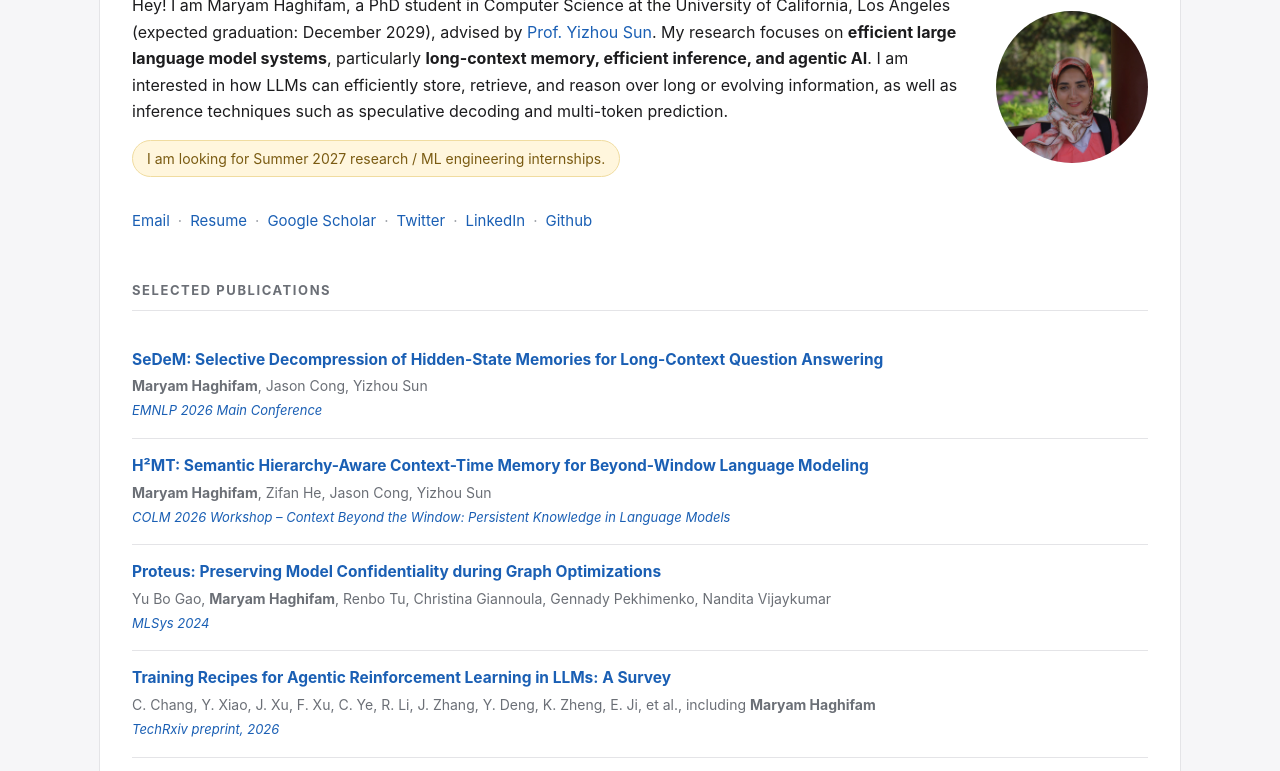
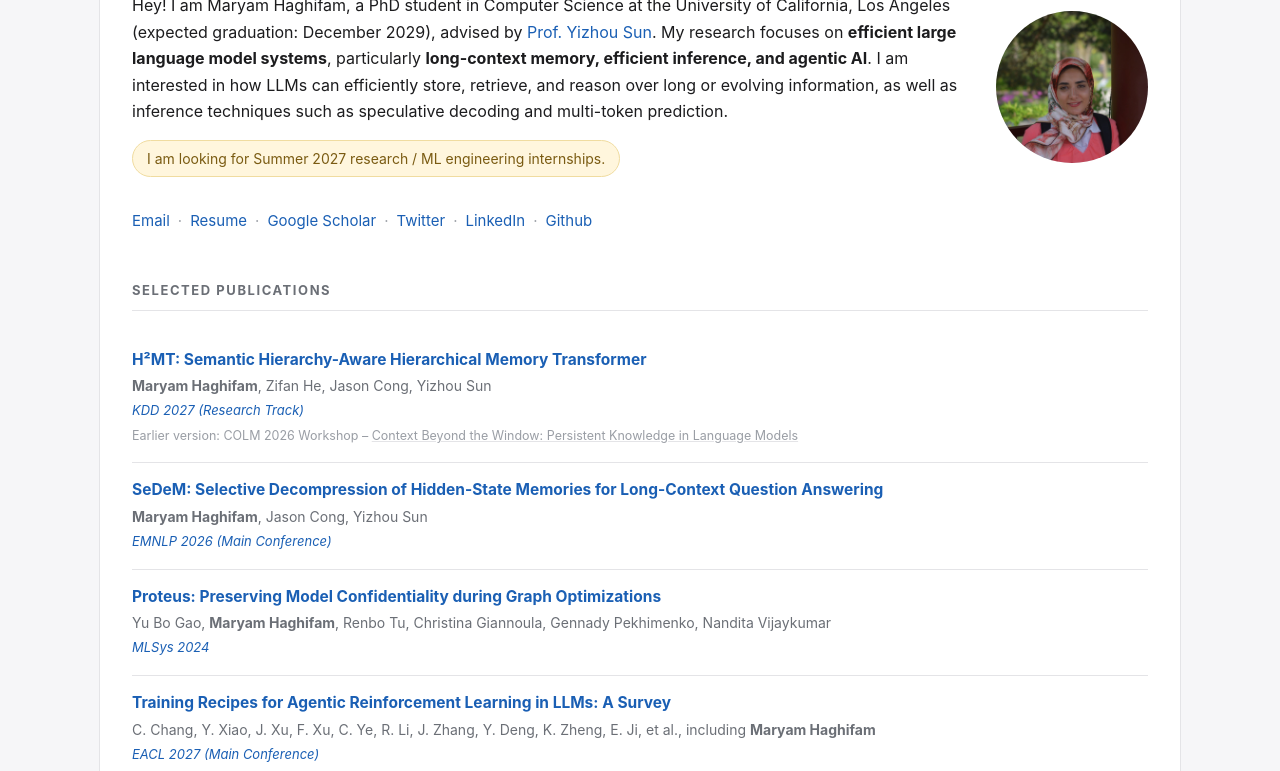
Before and after one commit to maryamhgf/maryamhgf.github.io, a plain HTML site: page index.html in a window 1280 px wide. Shown: the part 108-879 px from the top of the page. Drawn offline with Linux system fonts and the light colour scheme.

Commit message:
Update publication venues and add Honors & Awards
- H2MT: retitle, move to top, KDD 2027 (Research Track), link to
  arXiv; keep the earlier COLM 2026 workshop version as a small note
- SeDeM: EMNLP 2026 (Main Conference), link to ACL Anthology
- Agentic RL survey: EACL 2027 (Main Conference) instead of preprint
- Add Honors & Awards section with the IAP-UCLA best poster award

Co-Authored-By: Claude Opus 5 (1M context) <noreply@anthropic.com>

```diff
--- a/index.html
+++ b/index.html
@@ -50,15 +50,16 @@
         <h2>Selected Publications</h2>
 
         <div class="pub">
-          <a class="pub-title" href="https://arxiv.org/pdf/2608.00311" target="_blank">SeDeM: Selective Decompression of Hidden-State Memories for Long-Context Question Answering</a>
-          <p class="pub-authors"><strong>Maryam Haghifam</strong>, Jason Cong, Yizhou Sun</p>
-          <p class="pub-venue">EMNLP 2026 Main Conference</p>
+          <a class="pub-title" href="https://arxiv.org/abs/2605.24930" target="_blank">H&sup2;MT: Semantic Hierarchy-Aware Hierarchical Memory Transformer</a>
+          <p class="pub-authors"><strong>Maryam Haghifam</strong>, Zifan He, Jason Cong, Yizhou Sun</p>
+          <p class="pub-venue">KDD 2027 (Research Track)</p>
+          <p class="pub-note">Earlier version: COLM 2026 Workshop &ndash; <a href="https://openreview.net/forum?id=ytGgmyGta7" target="_blank">Context Beyond the Window: Persistent Knowledge in Language Models</a></p>
         </div>
 
         <div class="pub">
-          <a class="pub-title" href="https://openreview.net/forum?id=ytGgmyGta7" target="_blank">H&sup2;MT: Semantic Hierarchy-Aware Context-Time Memory for Beyond-Window Language Modeling</a>
-          <p class="pub-authors"><strong>Maryam Haghifam</strong>, Zifan He, Jason Cong, Yizhou Sun</p>
-          <p class="pub-venue">COLM 2026 Workshop &ndash; Context Beyond the Window: Persistent Knowledge in Language Models</p>
+          <a class="pub-title" href="https://aclanthology.org/2026.emnlp-main.2643/" target="_blank">SeDeM: Selective Decompression of Hidden-State Memories for Long-Context Question Answering</a>
+          <p class="pub-authors"><strong>Maryam Haghifam</strong>, Jason Cong, Yizhou Sun</p>
+          <p class="pub-venue">EMNLP 2026 (Main Conference)</p>
         </div>
 
         <div class="pub">
@@ -70,7 +71,7 @@
         <div class="pub">
           <a class="pub-title" href="https://www.techrxiv.org/doi/pdf/10.36227/techrxiv.176972131.13438500/v1" target="_blank">Training Recipes for Agentic Reinforcement Learning in LLMs: A Survey</a>
           <p class="pub-authors">C. Chang, Y. Xiao, J. Xu, F. Xu, C. Ye, R. Li, J. Zhang, Y. Deng, K. Zheng, E. Ji, et al., including <strong>Maryam Haghifam</strong></p>
-          <p class="pub-venue">TechRxiv preprint, 2026</p>
+          <p class="pub-venue">EACL 2027 (Main Conference)</p>
         </div>
 
         <div class="pub">
@@ -78,6 +79,13 @@
           <p class="pub-authors">Samin Nili Ahmadabadi, <strong>Maryam Haghifam</strong>, Vahid Shah-Mansouri, Sara Ershadmanesh</p>
           <p class="pub-venue">Scientific Reports</p>
         </div>
+      </section>
+
+      <!-- Honors & Awards -->
+      <section>
+        <h2>Honors &amp; Awards</h2>
+
+        <div class="service-item"><strong>Best Poster Award</strong> &mdash; <a href="https://www.industry-academia.org/ucla-2026.html" target="_blank">IAP&ndash;UCLA Workshop on Efficient AI Inference</a>, November 2026 (for <em>SeDeM</em>)</div>
       </section>
 
       <!-- Work Experience -->
@@ -156,7 +164,7 @@
 
       <footer>
         &copy; 2026 Maryam Haghifam. All Rights Reserved.<br>
-        Last updated: August 2026
+        Last updated: November 2026
       </footer>
 
     </div>
--- a/stylesheet.css
+++ b/stylesheet.css
@@ -309,6 +309,24 @@ section > h2 {
   color: var(--accent);
 }
 
+/* Secondary line, e.g. the earlier workshop version of a paper. */
+.pub-note {
+  margin: 4px 0 0;
+  font-size: 12.5px;
+  color: var(--text-faint);
+}
+
+.pub-note a {
+  color: inherit;
+  text-decoration: underline;
+  text-decoration-color: var(--hairline);
+}
+
+.pub-note a:focus,
+.pub-note a:hover {
+  color: var(--accent-hover);
+}
+
 /* ---------- Service ---------- */
 
 .service-item {
```
